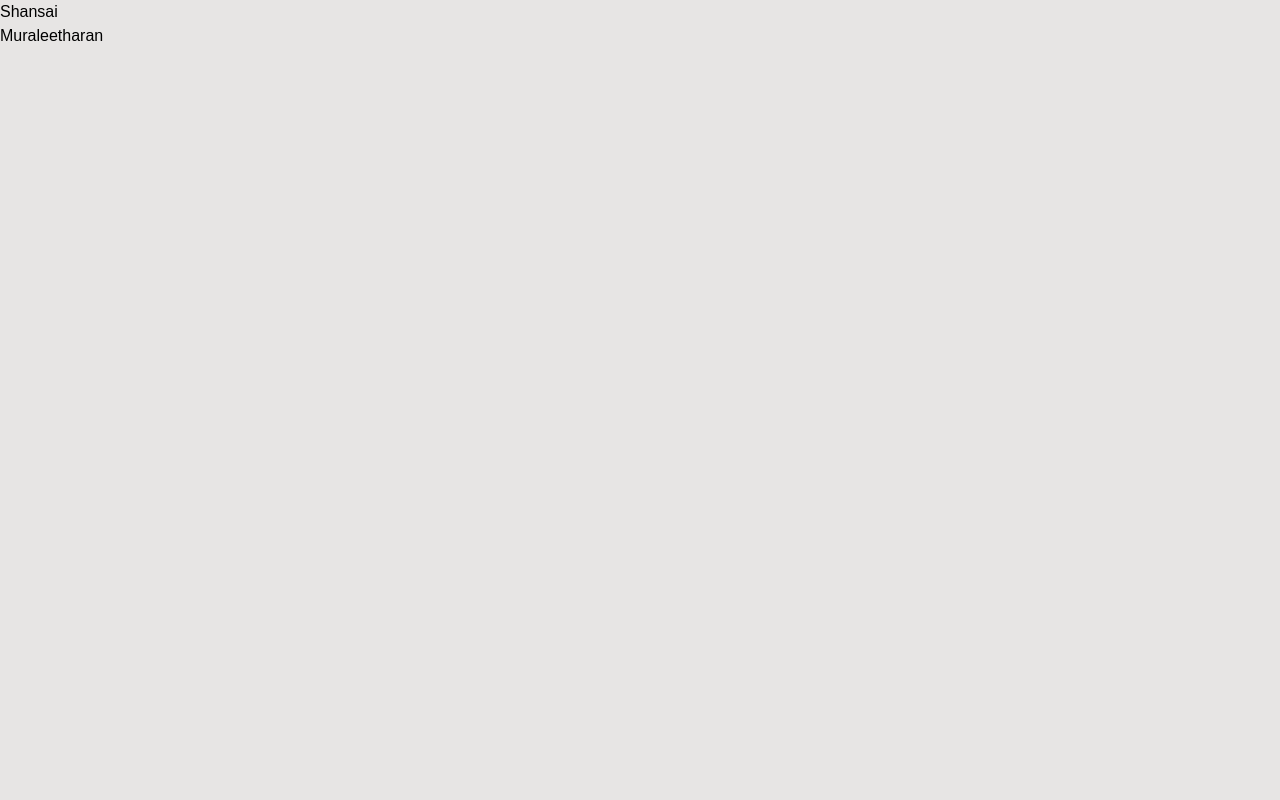
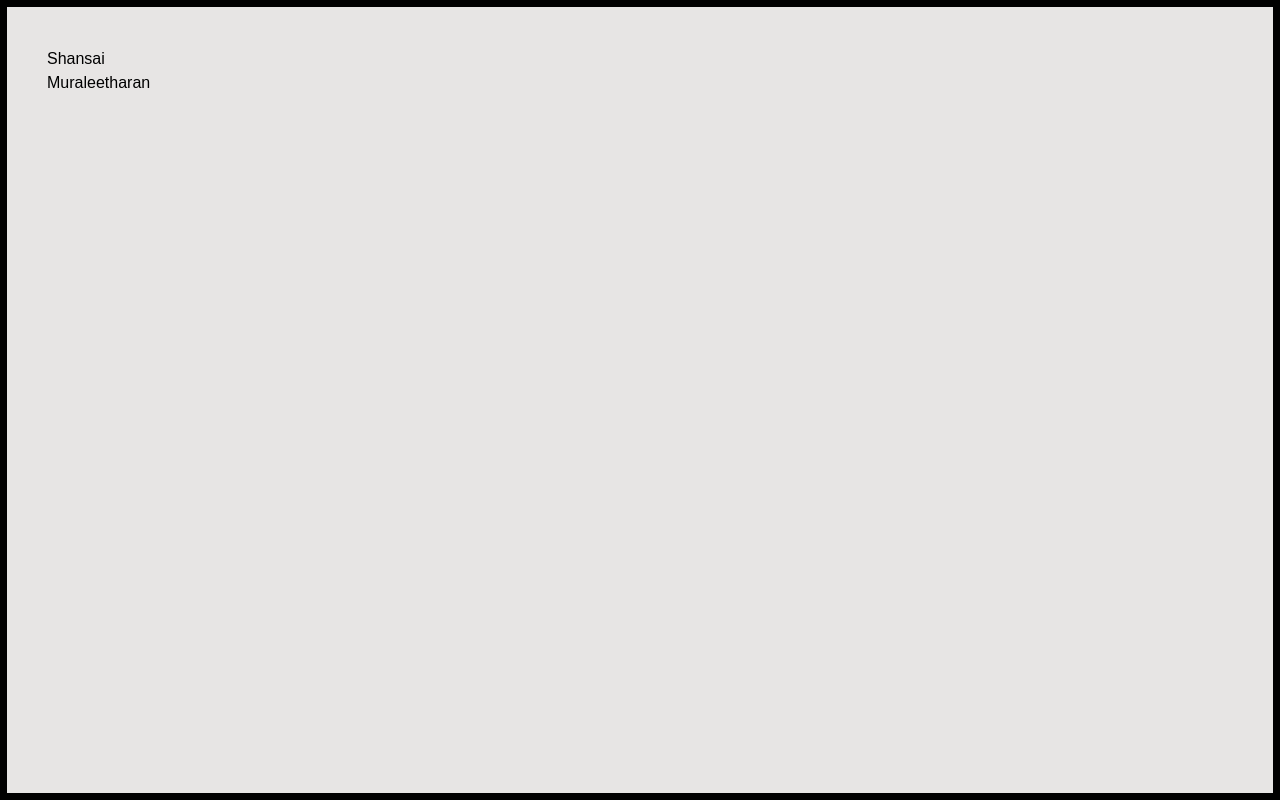
Before and after one commit to TheGreatShan/muraleetharanpages, a Next.js app: page / in a window 1280 px wide. Built offline with nearby package versions, Linux system fonts and the light colour scheme.

Commit message:
border makes everything more beautiful

```diff
--- a/src/app/page.tsx
+++ b/src/app/page.tsx
@@ -1,6 +1,6 @@
 export default function Home() {
     return (
-        <div className="bg-[#e7e5e4] h-screen text-black">
+        <div className="bg-[#e7e5e4] h-screen text-black border-solid border-[7px] p-10 border-black">
             <h1>Shansai</h1>
             <h1>Muraleetharan</h1>
         </div>
```
